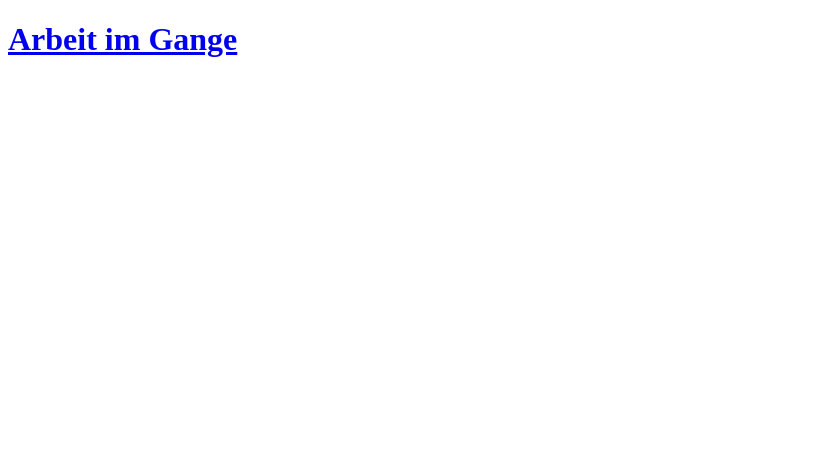
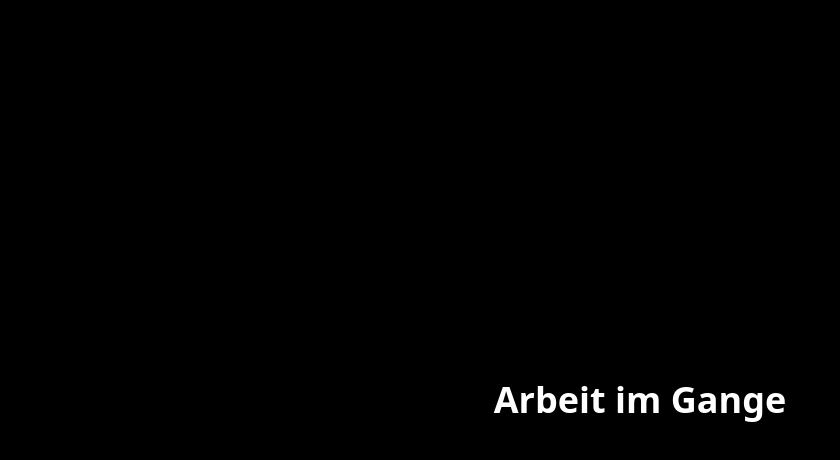
Before and after one commit to Ynlsen/yniederer.ch, a Next.js app: page /de in a window 1280 px wide. Shown: the top 460 px of the page, without its empty margins (0-840 px from the left). Built offline with nearby package versions, Linux system fonts and the light colour scheme.

Commit message:
added lang de tag

```diff
--- a/app/de/layout.tsx
+++ b/app/de/layout.tsx
@@ -1,4 +1,5 @@
 import type { Metadata } from "next";
+import "../globals.css";
 
 //german metadata
 export const metadata: Metadata = {
@@ -23,8 +24,10 @@ export default function DeLayout({
   children: React.ReactNode;
 }>) {
   return (
-    <>
+    <html lang="de">
+      <body>
         {children}
-    </>
+      </body>
+    </html>
   );
 }
```
